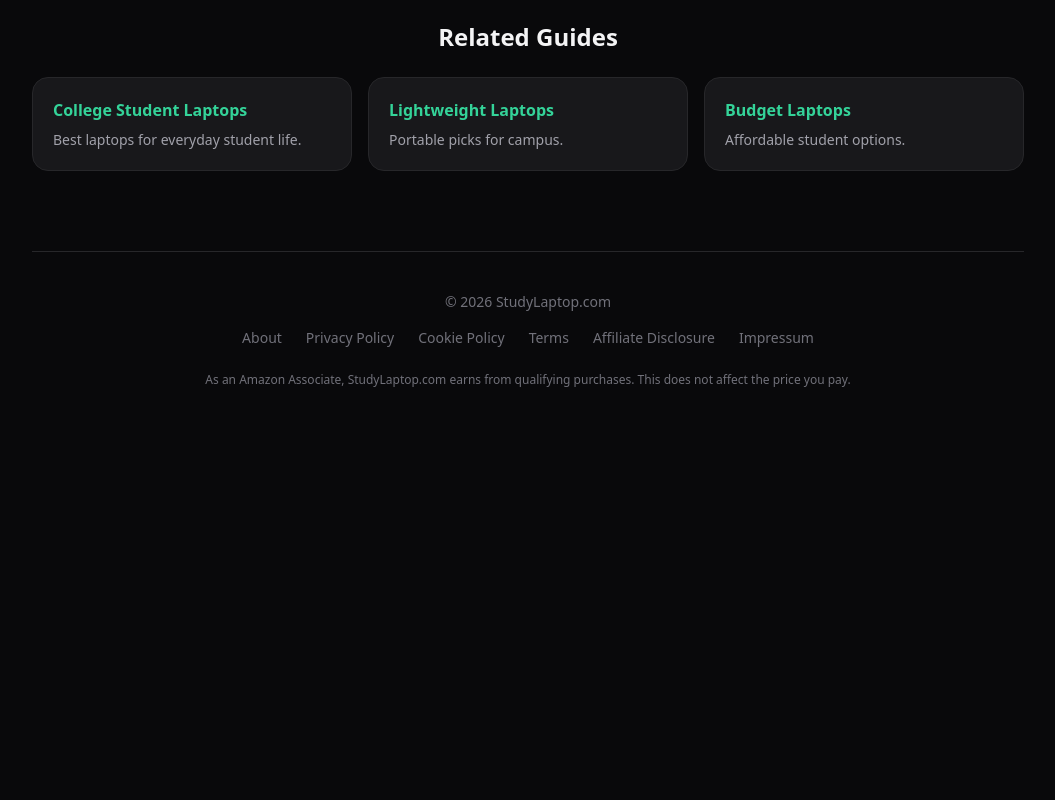
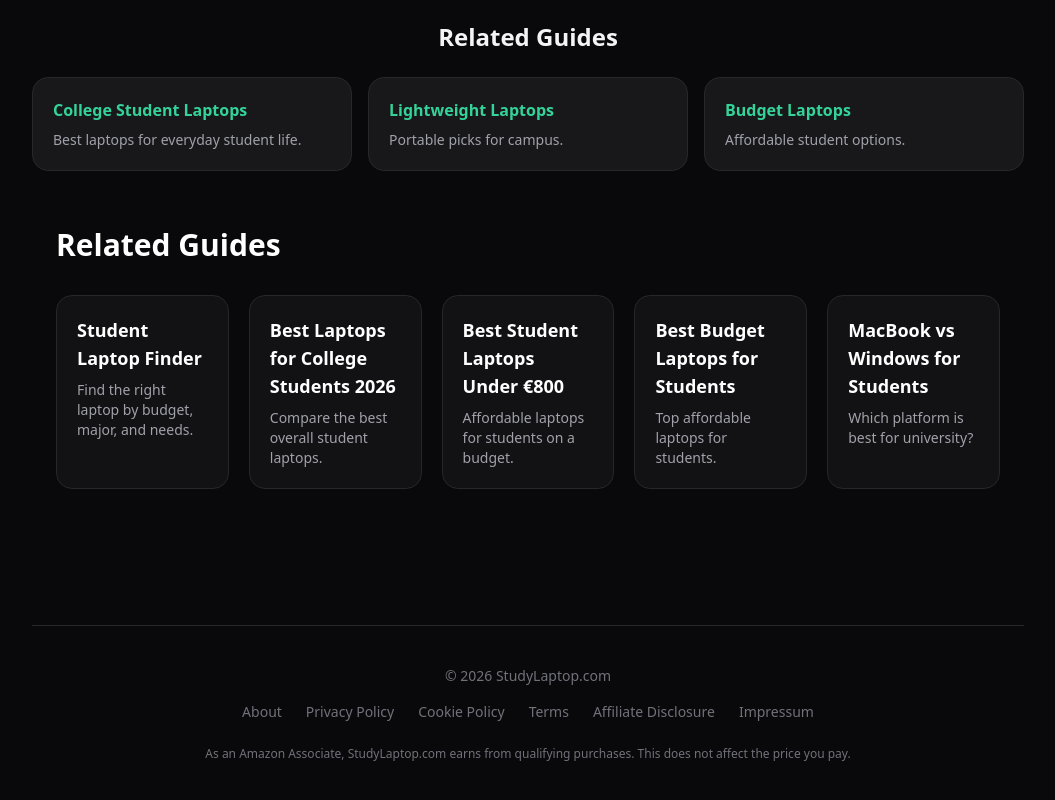
Before and after one commit to Srdjan73/studylaptop, a plain HTML site: page best-gaming-laptops-for-college.html in a window 1280 px wide. Shown: the part 3136-3936 px from the top of the page, without its empty margins (112-1167 px from the left). Before the commit the page ends 3564 px from the top, so only its background shows below. Drawn offline with nearby package versions, Linux system fonts and the light colour scheme.

Commit message:
Update best-gaming-laptops-for-college.html

```diff
--- a/best-gaming-laptops-for-college.html
+++ b/best-gaming-laptops-for-college.html
@@ -251,6 +251,54 @@
 
 </main>
 
+  <section class="max-w-5xl mx-auto px-6 py-14">
+  <h2 class="text-3xl font-bold text-white mb-8">Related Guides</h2>
+
+  <div class="grid gap-5 md:grid-cols-2 lg:grid-cols-5">
+
+    <a href="/"
+       class="block rounded-2xl border border-zinc-800 bg-zinc-900/60 p-5 transition duration-300 hover:border-emerald-500 hover:shadow-lg hover:-translate-y-1">
+      <h3 class="font-semibold text-white text-lg">Student Laptop Finder</h3>
+      <p class="mt-2 text-sm text-zinc-400">
+        Find the right laptop by budget, major, and needs.
+      </p>
+    </a>
+
+    <a href="/best-laptops-college-students-2026.html"
+       class="block rounded-2xl border border-zinc-800 bg-zinc-900/60 p-5 transition duration-300 hover:border-emerald-500 hover:shadow-lg hover:-translate-y-1">
+      <h3 class="font-semibold text-white text-lg">Best Laptops for College Students 2026</h3>
+      <p class="mt-2 text-sm text-zinc-400">
+        Compare the best overall student laptops.
+      </p>
+    </a>
+
+    <a href="/budget-laptops-under-800.html"
+       class="block rounded-2xl border border-zinc-800 bg-zinc-900/60 p-5 transition duration-300 hover:border-emerald-500 hover:shadow-lg hover:-translate-y-1">
+      <h3 class="font-semibold text-white text-lg">Best Student Laptops Under €800</h3>
+      <p class="mt-2 text-sm text-zinc-400">
+        Affordable laptops for students on a budget.
+      </p>
+    </a>
+
+    <a href="/best-budget-laptops-students.html"
+       class="block rounded-2xl border border-zinc-800 bg-zinc-900/60 p-5 transition duration-300 hover:border-emerald-500 hover:shadow-lg hover:-translate-y-1">
+      <h3 class="font-semibold text-white text-lg">Best Budget Laptops for Students</h3>
+      <p class="mt-2 text-sm text-zinc-400">
+        Top affordable laptops for students.
+      </p>
+    </a>
+
+    <a href="/macbook-vs-windows-students.html"
+       class="block rounded-2xl border border-zinc-800 bg-zinc-900/60 p-5 transition duration-300 hover:border-emerald-500 hover:shadow-lg hover:-translate-y-1">
+      <h3 class="font-semibold text-white text-lg">MacBook vs Windows for Students</h3>
+      <p class="mt-2 text-sm text-zinc-400">
+        Which platform is best for university?
+      </p>
+    </a>
+
+  </div>
+</section>
+
 <footer class="mt-20 border-t border-zinc-800 pt-10 text-center text-zinc-500 text-sm">
   <p>© <span id="year"></span> StudyLaptop.com</p>
 
```
